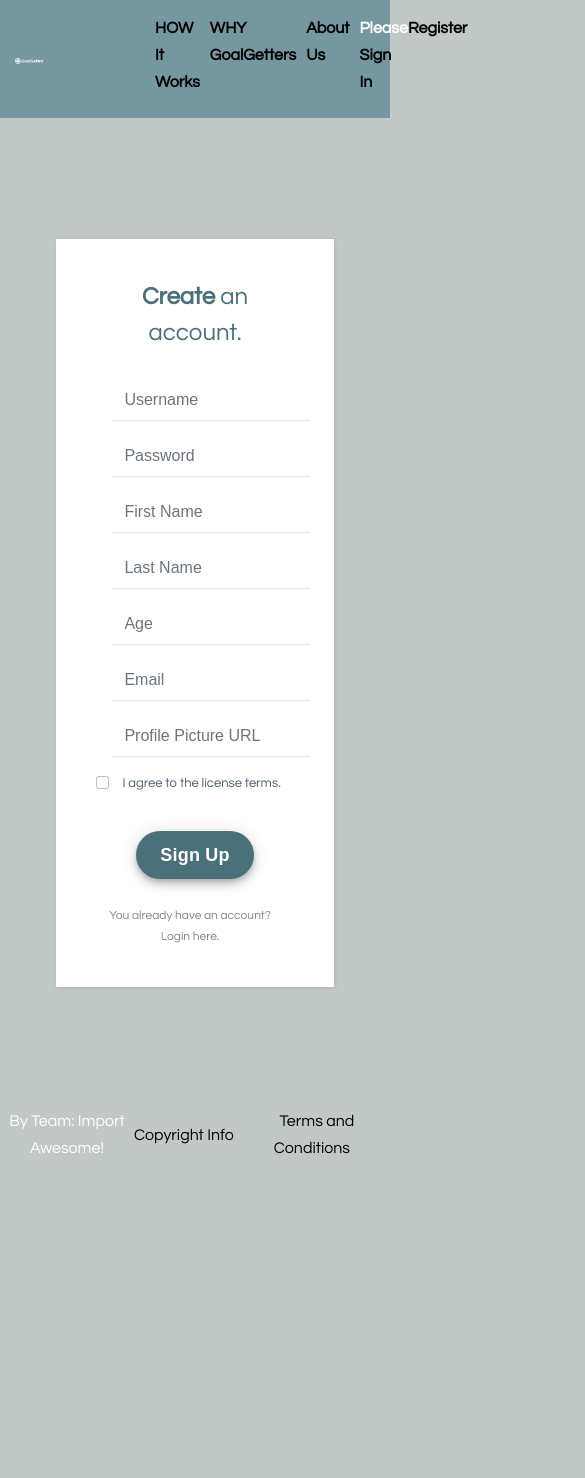
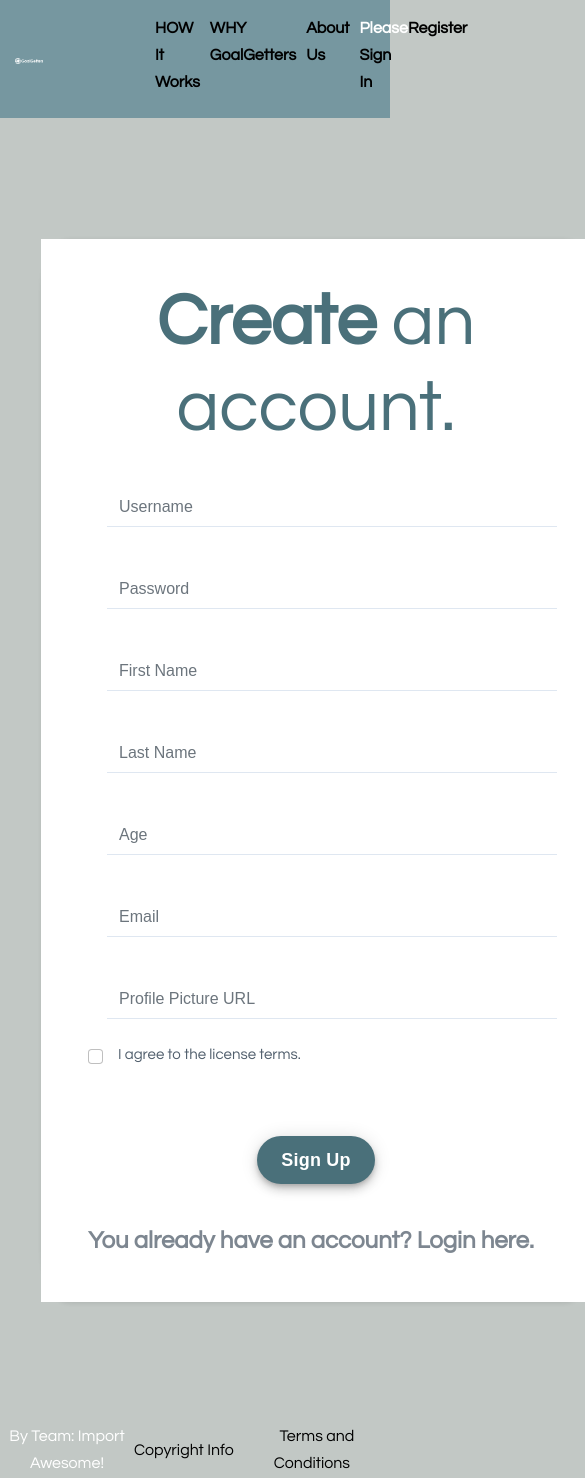
Before and after one commit to bethel-school-of-technology/team-import-awesome-frontend, a React (Create React App) app: page /signUp in a window 390 px wide. Shown: the whole page, 585 px wide, since content can reach past the window. Before the commit the page ends 1162 px from the top, so only its background shows below. Built offline with nearby package versions, Linux system fonts and the light colour scheme; no server answers; grey boxes are pictures that could not be loaded.

Commit message:
Updated UI on signIn page- a minor update on SignUp

```diff
--- a/src/components/SignIn.js
+++ b/src/components/SignIn.js
@@ -24,33 +24,65 @@ const SignIn = () => {
     }
 
     return (
+
+        <body className='sign-in-body'>
+            <div class="row align-items-center">
+
+            <div class="col-sm">
             <div className="sign-in-main">
-            <form onSubmit={handleSubmit} className="text-center">
-                <br></br>
-                <div className="mt-20">Welcome Back!</div>
+                <div class="form-container">
 
-                <br></br>
+                    <div class="center">
+                        <div class="header">
+                            Login
+                        </div>
+                    </div>
+
+                    <form onSubmit={handleSubmit}>
+
+                        <div class="form-group">
+                        <i class="fa fa-user icon"></i>
                             <input
-                    className="p-2 border-[1px] ml-2 rounded-md border-gray-600"
+                                class="form-control"
                                 placeholder="Username"
                                 type="text"
                                 name="userName"
                                 onChange={(e) => setUsername(e.target.value)}
                             />
-                <br></br>
-                <br></br>
+                        </div>
+                        <div class="form-group">
                             <input
-                    className="p-2 border-[1px] ml-2 rounded-md border-gray-600"
+                                class="form-control"
                                 placeholder="Password"
                                 type="password"
                                 name="password"
                                 onChange={(e) => setPassword(e.target.value)}
                             />
+                        </div>
+
                         <br />
+                        <div class="form-group"><button class="btn btn-success btn-block" type="submit">Sign Up</button></div>
                         <br />
-                <button>Sign In</button>
+                        <footer class="footer">
+                        <a class="footer" href="/signUp">Don't have an account? register here.</a>
+                  </footer>
                     </form>
+
                 </div>
+            </div>
+            </div>
+            <div class="col-sm">
+                <div class="welcome-container">
+                <div class="container">
+            <h1 class="text-center" ><strong>Welcome Back!</strong></h1>
+            <br />
+            <img class="text-center" width="40%" src="../assets/GoalGetterLogo.png" />
+            </div>
+            </div>
+            </div>
+            </div>
+
+        </body>
     );
 };
 export default SignIn;
--- a/src/components/SignUp.js
+++ b/src/components/SignUp.js
@@ -36,7 +36,7 @@ const SignUp = () => {
             </div>
             </div>
             <form onSubmit={handleSubmit}>
-                <h2 class="text-center" color='#4A707A'><strong>Create</strong> an account.</h2>
+                <h1 class="text-create" color='#4A707A'><strong>Create</strong> an account.</h1>
                 <div class="form-group">
                 <input
                             class="form-control"
@@ -113,7 +113,7 @@ const SignUp = () => {
                 <br />
                 <div class="form-group"><button class="btn btn-success btn-block" type="submit">Sign Up</button></div>
                 <br />
-                <a class="already" href="/">You already have an account? Login here.</a></form>
+                <a class="already" href="/signIn"><strong>You already have an account? Login here.</strong></a></form>
         </div>
 
         </div>
--- a/src/css/register.css
+++ b/src/css/register.css
@@ -1,8 +1,10 @@
 .registration-logo {
 margin: 50% 10% 10% 10%;
 }
-.text-center {
+.text-create {
     color: #4A707A;
+    font-size: 72px;
+    text-align: center;
 }
 .register-photo {
     padding: 80px 0;
@@ -18,10 +20,11 @@ margin: 50% 10% 10% 10%;
 
   .register-photo .form-container {
     display: table;
-    max-width: 900px;
-    width: 90%;
+    max-width: 1500px;
+    width: 100%;
     margin: 0 auto;
     box-shadow: 1px 1px 5px rgba(0,0,0,0.1);
+    border-radius: 5%;
   }
 
   .register-photo form {
@@ -54,6 +57,7 @@ margin: 50% 10% 10% 10%;
     color: inherit;
     text-indent: 0px;
     height: 40px;
+
   }
 
   .register-photo form .form-check {
@@ -65,8 +69,13 @@ margin: 50% 10% 10% 10%;
   .register-photo form .already {
     display: block;
     text-align: center;
-    font-size: 12px;
+    font-size: 24px;
     color: #6f7a85;
     opacity: 0.9;
     text-decoration: none;
+    border-radius: 15px;
   }
+
+  .form-check-label {
+    font-size: 15px;
+  }
--- a/src/css/sign-in.css
+++ b/src/css/sign-in.css
@@ -1,3 +1,57 @@
-.sign-in-main {
+.sign-in-body {
+    background-image: url(https://images.unsplash.com/photo-1504025468847-0e438279542c?ixlib=rb-4.0.3&ixid=MnwxMjA3fDB8MHxwaG90by1wYWdlfHx8fGVufDB8fHx8&auto=format&fit=crop&w=1869&q=80);
+    background-size: cover;
+    width: 100vw;
     height: 100vh;
+    background-position: center;
+    background-repeat: no-repeat;
+    background-size: cover;
 }
+
+.row {
+    padding: 10%;
+}
+
+.text-center {
+    color: white;
+    align-items: center;
+    justify-content: center;
+}
+
+.form-group {
+    width: 450px;
+    margin: 10px;
+    padding-top: 10px;
+
+}
+
+.center .header {
+    font-size: 28px;
+    font-weight: bold;
+    color: white;
+    padding: 25px 0 30px 25px;
+    background: #7697A0;
+    text-align: center;
+
+}
+
+.form-container {
+    max-width: 500px;
+    width: 90%;
+    margin: 0 auto;
+    color: #7697A0;
+    background-color: #C2C8C5;
+}
+
+.welcome-container .container {
+    margin: 200px;
+    background-color: transparent;
+
+}
+
+.footer {
+    padding: 25px;
+    text-align: center;
+    font-weight: bold;
+
+}
```
Lines whose indentation alone changed are shown as unchanged.
